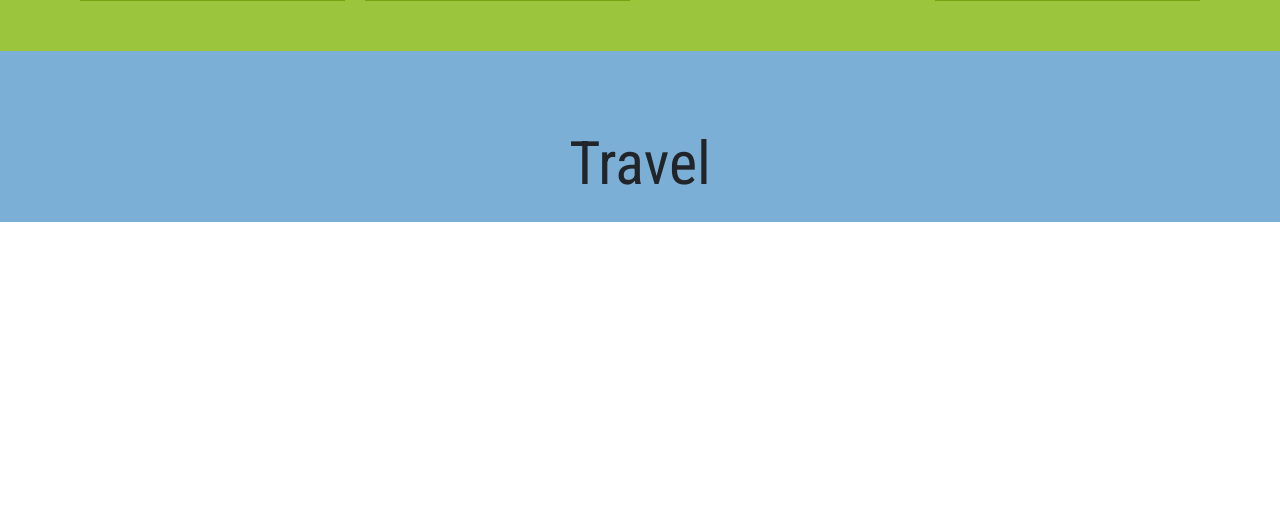
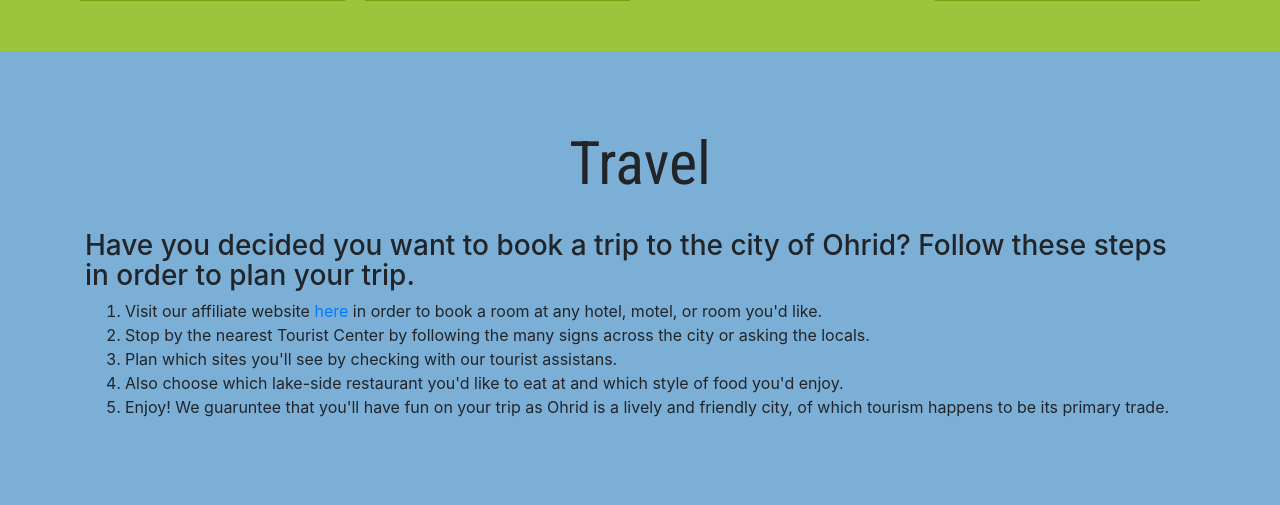
Before and after one commit to es245/IT202-hw1, a PHP site: page / in a window 1280 px wide. Shown: the part 4100-4605 px from the top of the page. Before the commit the page ends 4322 px from the top, so only its background shows below. Run offline with PHP 8.4, Linux system fonts and the light colour scheme; some libraries are stand-ins or nearby versions.

Commit message:
Add contact section

```diff
--- a/css/main.css
+++ b/css/main.css
@@ -174,3 +174,7 @@ html, body{
     background: url('http://iffom.com/wp-content/uploads/2016/10/IMG_4718-1024x683.jpg?x28426') center center no-repeat;
     background-size: cover;
 }
+
+#contact{
+    padding-bottom: 70px;
+}
--- a/index.html
+++ b/index.html
@@ -154,6 +154,17 @@
     <section id="contact" class="blue">
         <div class="container">
             <h1 class="section-header padding-top">Travel</h1>
+
+            <h3>Have you decided you want to book a trip to the city of Ohrid? Follow these steps in order to plan your trip.</h3>
+            <ol>
+                <li>Visit our affiliate website <a href="#">here</a> in order to book a room at any hotel, motel, or room you'd like.</li>
+                <li>Stop by the nearest Tourist Center by following the many signs across the city or asking the locals.</li>
+                <li>Plan which sites you'll see by checking with our tourist assistans.</li>
+                <li>Also choose which lake-side restaurant you'd like to eat at and which style of food you'd enjoy.</li>
+                <li>Enjoy! We guaruntee that you'll have fun on your trip as Ohrid is a lively and friendly city, of which tourism happens to be its primary trade.</li>
+            </ol>
+
+
         </div>
     </section>
 
```
